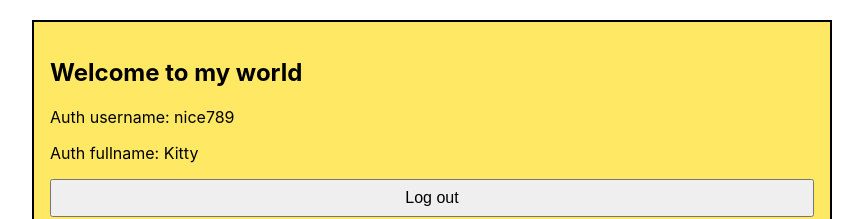
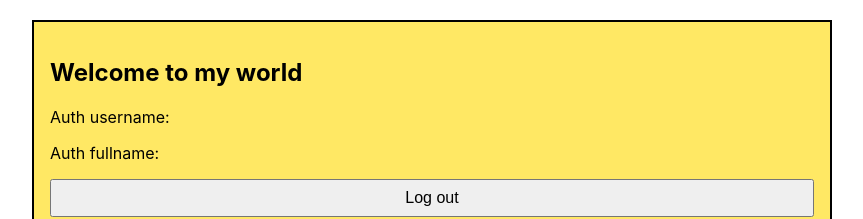
Before and after one commit to GitHubOshin/react-useContext-zinglecode, a React (Create React App) app: page / in a window 1280 px wide. Shown: the top 219 px of the page, without its empty margins (208-1071 px from the left). Built offline with nearby package versions, Linux system fonts and the light colour scheme.

Commit message:
#10 - useContext x useState

```diff
--- a/src/App.js
+++ b/src/App.js
@@ -1,14 +1,14 @@
-import React from 'react'
+import React, { useState } from 'react'
 import './App.css'
 import LoginArea from './LoginArea'
-
-const fakeUser = { username: 'nice789', fullname: 'Kitty' }
 
 const AuthContext = React.createContext()
 
 function App() {
+  const [auth, setAuth] = useState(null)
+
   return (
-    <AuthContext.Provider value={fakeUser}>
+    <AuthContext.Provider value={{ auth, setAuth }}>
       <section className="app-section">
         <div className="app-container">
           <LoginArea />
```
